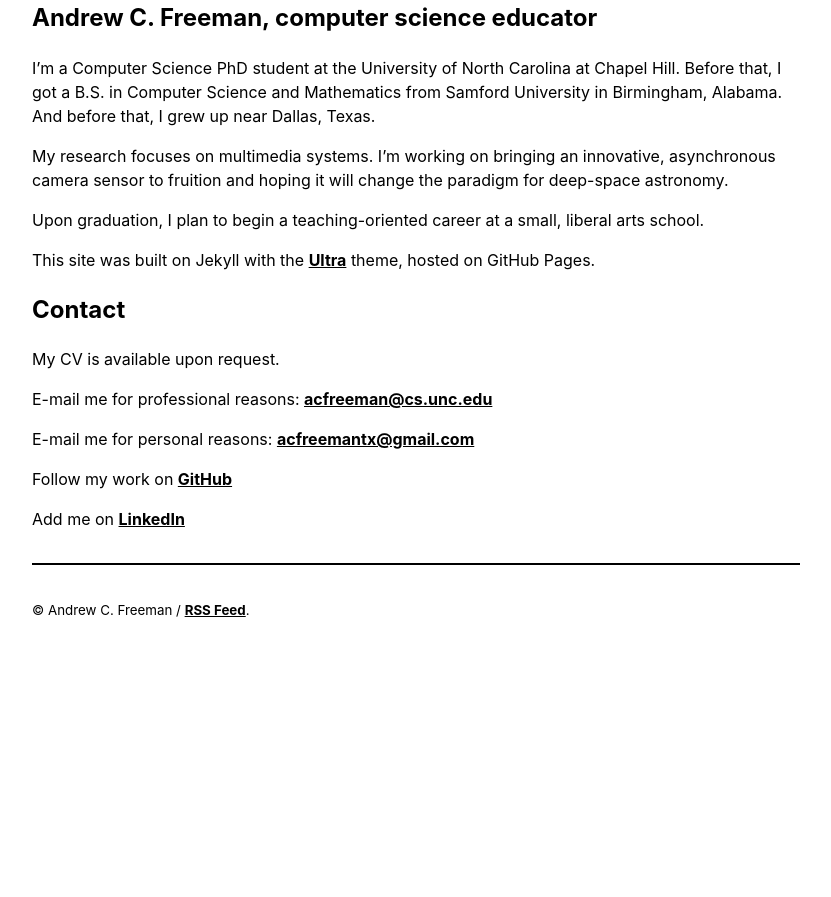
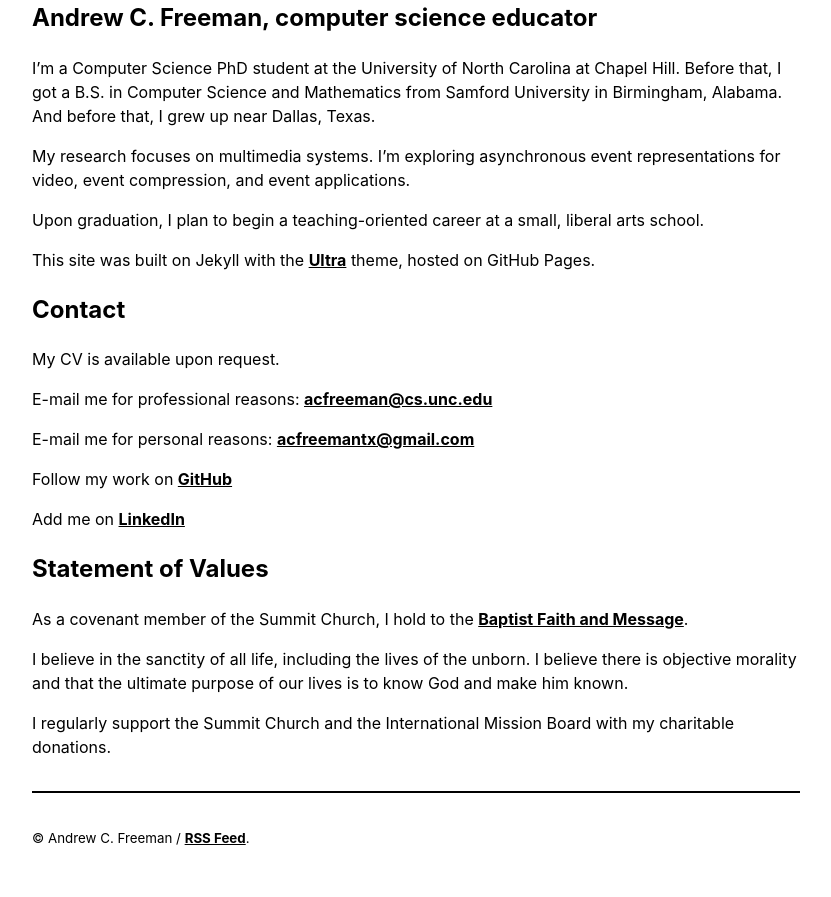
Before and after one commit to ac-freeman/acfreeman.github.io, a Jekyll site: the page built from _pages/about.md, in a window 1280 px wide. Shown: the part 315-1212 px from the top of the page, without its empty margins (224-1055 px from the left). Built offline with Jekyll 4.4.1, drawn with Linux system fonts in a browser that asks for light colours; before the commit the page ends 984 px from its top, so only the background shows below that.

Commit message:
Update about.md

```diff
--- a/_pages/about.md
+++ b/_pages/about.md
@@ -15,7 +16,7 @@ img {
 
 I'm a Computer Science PhD student at the University of North Carolina at Chapel Hill. Before that, I got a B.S. in Computer Science and Mathematics from Samford University in Birmingham, Alabama. And before that, I grew up near Dallas, Texas.
 
-My research focuses on multimedia systems. I'm working on bringing an innovative, asynchronous camera sensor to fruition and hoping it will change the paradigm for deep-space astronomy.
+My research focuses on multimedia systems. I'm exploring asynchronous event representations for video, event compression, and event applications.
 
 Upon graduation, I plan to begin a teaching-oriented career at a small, liberal arts school.
 
@@ -32,6 +33,13 @@ Follow my work on <a href="https://github.com/andrewcfreeman" target="_blank">Gi
 
 Add me on <a href="https://www.linkedin.com/in/acfreeman/" target="_blank">LinkedIn</a>
 
+## Statement of Values
+As a covenant member of the Summit Church, I hold to the [Baptist Faith and Message](https://bfm.sbc.net/bfm2000/).
+
+I believe in the sanctity of all life, including the lives of the unborn. I believe there is objective morality and that the ultimate purpose of our lives is to know God and make him known.
+
+I regularly support the Summit Church and the International Mission Board with my charitable donations.
+
 <!-- ### Academic CV
 
 <object data="{{ page.file_document_path }}" width="750" height="1000" type='application/pdf'/> -->
```
Also changed, not shown: other parts of _pages/about.md (+1 -0 lines).
